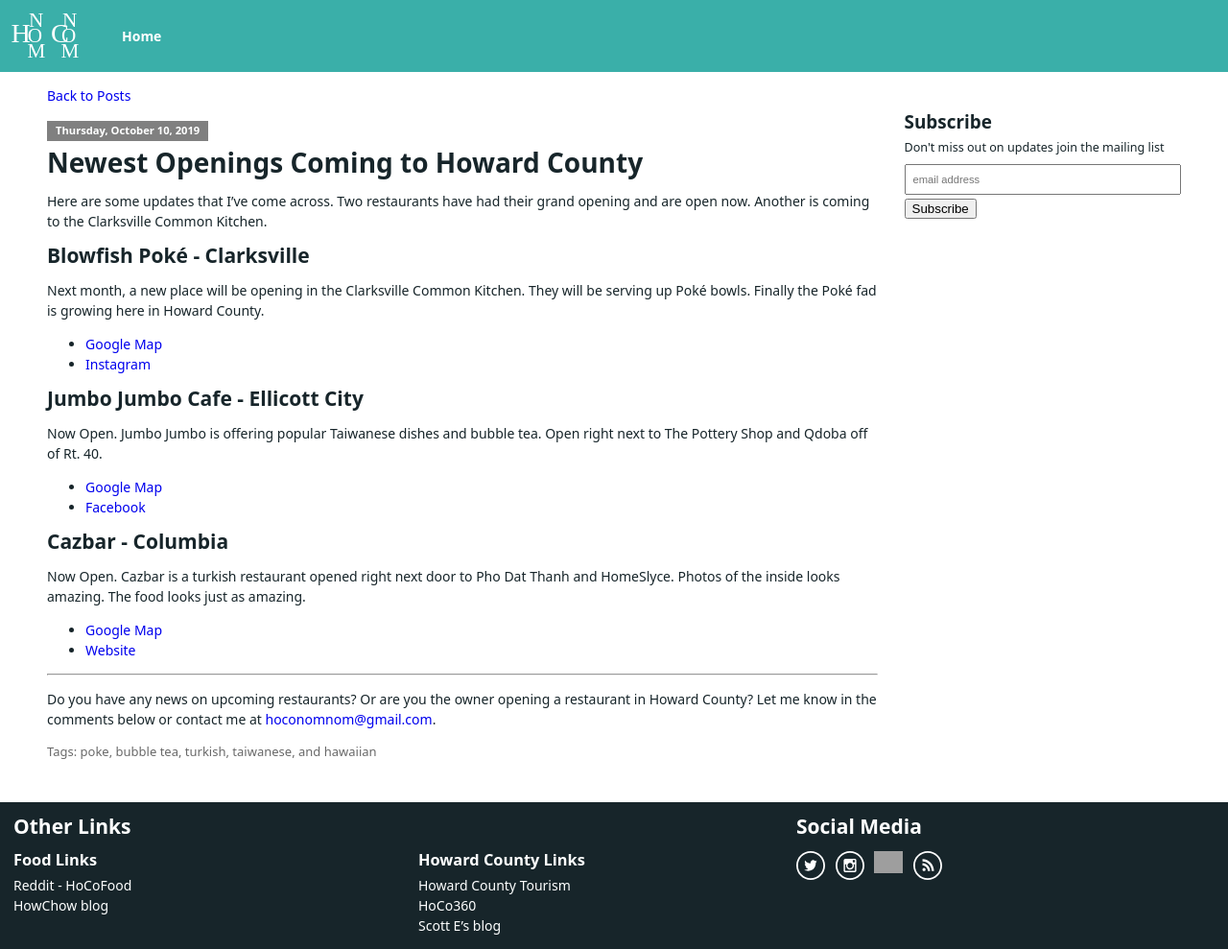
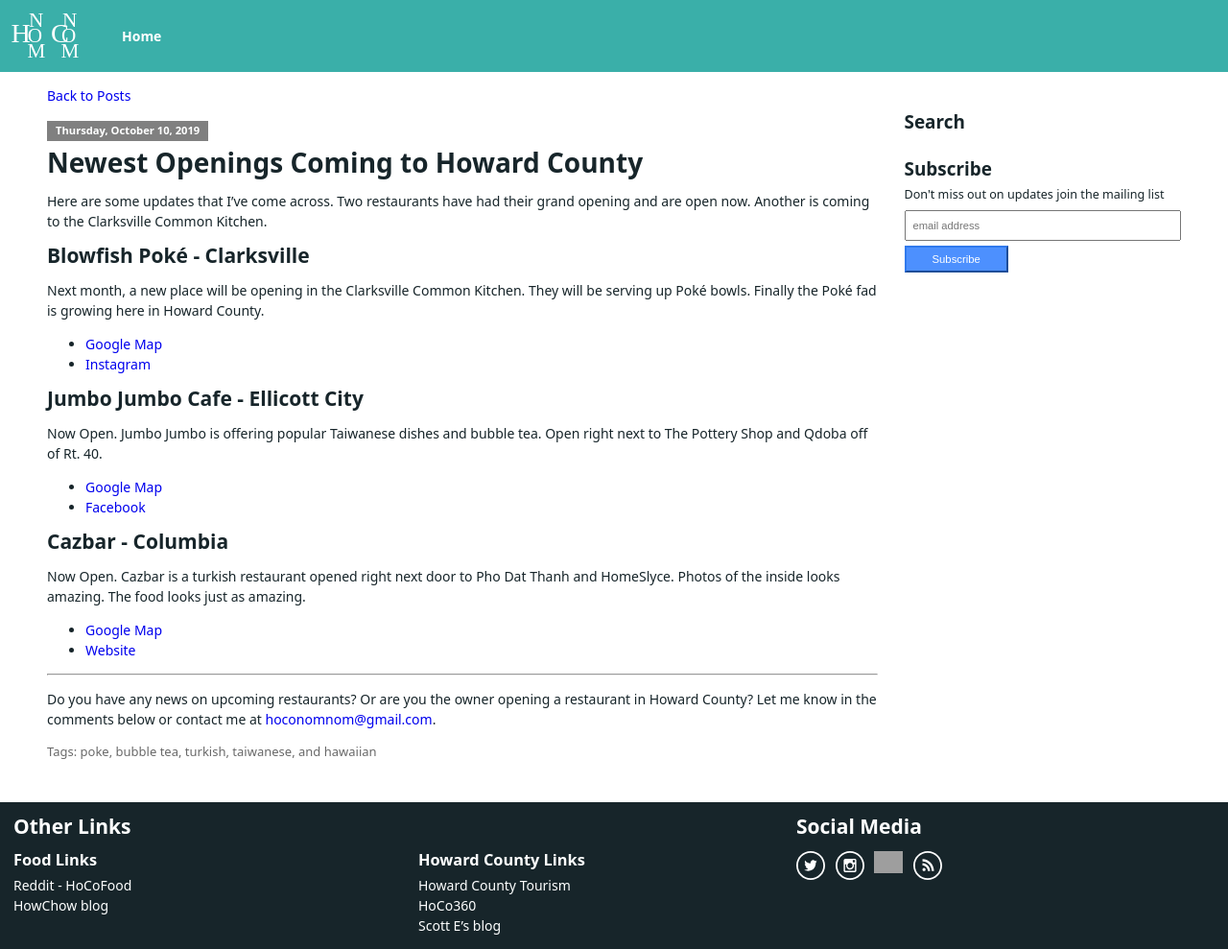
Before and after one commit to hoconomnom/hoconomnom, a Jekyll site: the page built from _posts/2019-10-10-updates.md, in a window 1280 px wide. Shown: the whole page at 96% size. Built offline with Jekyll 4.4.1, drawn with Linux system fonts in a browser that asks for light colours; comment, search, counter and statistics services are not loaded; grey boxes are pictures that could not be loaded.

Commit message:
search bar

```diff
--- /dev/null
+++ b/_includes/search.html
@@ -0,0 +1,4 @@
+<div>
+  <script async src="https://cse.google.com/cse.js?cx=000868158820603709846:xgwxnqxvjfm"></script>
+  <div class="gcse-search"></div>
+</div>
--- a/_includes/sidebar-post.html
+++ b/_includes/sidebar-post.html
@@ -1,8 +1,11 @@
 <div>
+  <section>
+    <h2>Search</h2>
+    {% include search.html %}
+  </section>
 
   <section>
     <h2>Subscribe</h2>
     {% include subscribe.html %}
   </section>
-
 </div>
--- a/_includes/sidebar.html
+++ b/_includes/sidebar.html
@@ -1,4 +1,9 @@
 <div>
+  <section>
+    <h2>Search</h2>
+    {% include search.html %}
+  </section>
+
   <section>
     <h2>About HoCoNomNom</h2>
     <p>We'll be posting about restaurants, food, and events in Howard County, MD.</p>
--- a/_includes/subscribe.html
+++ b/_includes/subscribe.html
@@ -6,7 +6,7 @@
             <input type="email" value="" name="EMAIL" class="email" id="mce-EMAIL" placeholder="email address" required>
             <!-- real people should not fill this in and expect good things - do not remove this or risk form bot signups-->
             <div style="position: absolute; left: -5000px;" aria-hidden="true"><input type="text" name="b_9554ccd60fe80c45aafcc321d_30b9e7c1e7" tabindex="-1" value=""></div>
-            <div class="clear"><input type="submit" value="Subscribe" name="subscribe" id="mc-embedded-subscribe" class="button"></div>
+            <div class="clear"><input type="submit" value="Subscribe" name="subscribe" id="mc-embedded-subscribe" class="btn"></div>
         </div>
     </form>
 </div>
--- /dev/null
+++ b/_sass/_button.scss
@@ -0,0 +1,7 @@
+button.btn, input[type="submit"].btn {
+  border-color: #3079ED;
+  background-color: #4D90FE;
+  color: #ffffff;
+  padding: 6px 27px;
+  font-size: 0.9em;
+}
--- /dev/null
+++ b/_sass/_search.scss
@@ -0,0 +1,3 @@
+.gsc-control-cse {
+  padding: 0 !important;
+}
--- a/_sass/main.scss
+++ b/_sass/main.scss
@@ -4,10 +4,12 @@
 @import 'header';
 @import 'footer';
 @import 'sidebar';
+@import 'search';
 @import 'subscribe';
 @import 'listing-post';
 @import 'post';
 @import 'photo';
+@import 'button';
 
 html {
   font: 16px/1.5 "Noto Sans", "Helvetica Neue", Helvetica, Arial, sans-serif;
```
Also changed, not shown: _sass/_footer.scss (renamed from _sass/footer.scss), _sass/_header.scss (renamed from _sass/header.scss), _sass/_post.scss (renamed from _sass/post.scss), _sass/_sidebar.scss (renamed from _sass/sidebar.scss).
